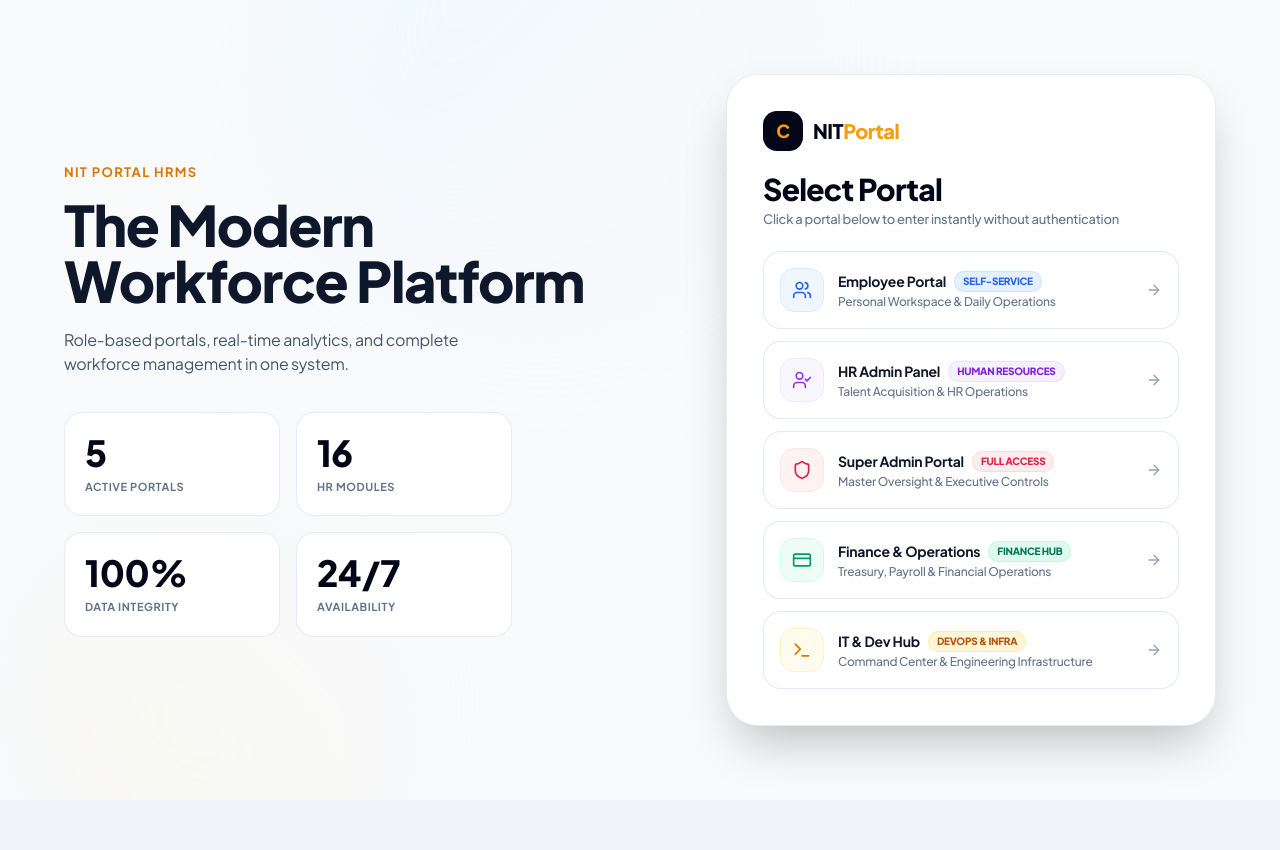
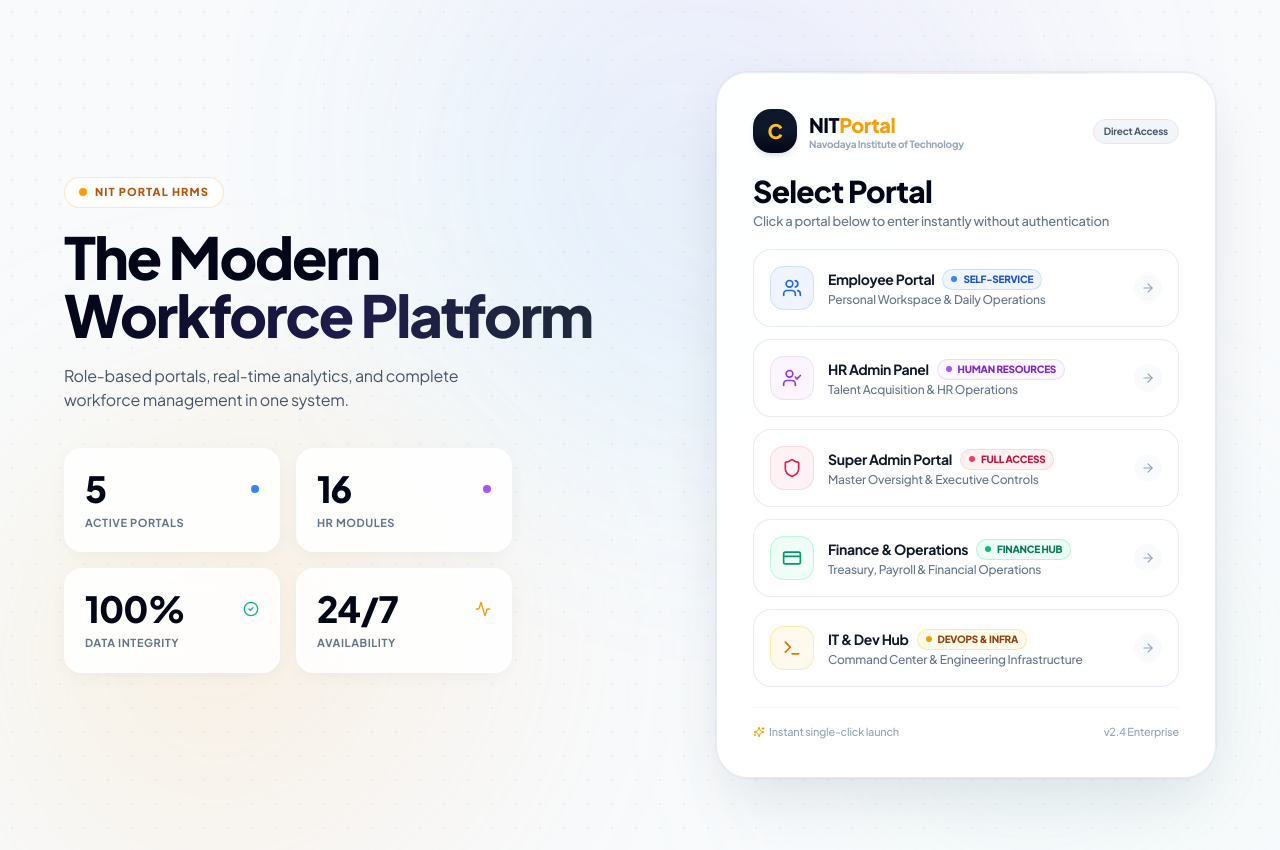
Before and after one commit to saifawaisi79-afk/NIT-HRMS, a Next.js app: page / in a window 1280 px wide. Before the commit the page ends 800 px from the top, so only its background shows below. Built offline with nearby package versions, Linux system fonts and the light colour scheme.

Commit message:
style: elevate UI to ultra-modern aesthetics with mesh lighting, glassmorphism, glowing micro-interactions, and command search

```diff
--- a/src/app/globals.css
+++ b/src/app/globals.css
@@ -72,6 +72,47 @@
   background: #94a3b8;
 }
 
+/* Modern Glassmorphism & Mesh utilities */
+.glass-surface {
+  background: rgba(255, 255, 255, 0.85);
+  backdrop-filter: blur(16px);
+  -webkit-backdrop-filter: blur(16px);
+  border: 1px solid rgba(255, 255, 255, 0.8);
+}
+
+.glass-surface-subtle {
+  background: rgba(255, 255, 255, 0.65);
+  backdrop-filter: blur(12px);
+  -webkit-backdrop-filter: blur(12px);
+  border: 1px solid rgba(241, 245, 249, 0.8);
+}
+
+.bg-dot-grid {
+  background-image: radial-gradient(rgba(148, 163, 184, 0.25) 1px, transparent 1px);
+  background-size: 24px 24px;
+}
+
+/* Glow shadow utilities */
+.glow-blue {
+  box-shadow: 0 0 25px -4px rgba(59, 130, 246, 0.25);
+}
+
+.glow-purple {
+  box-shadow: 0 0 25px -4px rgba(168, 85, 247, 0.25);
+}
+
+.glow-rose {
+  box-shadow: 0 0 25px -4px rgba(244, 63, 94, 0.25);
+}
+
+.glow-emerald {
+  box-shadow: 0 0 25px -4px rgba(16, 185, 129, 0.25);
+}
+
+.glow-amber {
+  box-shadow: 0 0 25px -4px rgba(245, 158, 11, 0.25);
+}
+
 /* Reference card subtle gradients */
 .card-spotlight-amber {
   background: linear-gradient(135deg, #fffbeb 0%, #fef3c7 60%, #fde68a 100%);
@@ -99,6 +140,28 @@
   to { opacity: 1; transform: translateY(0); }
 }
 
+@keyframes floatSlow {
+  0%, 100% { transform: translateY(0px); }
+  50% { transform: translateY(-8px); }
+}
+
+@keyframes pulseSubtle {
+  0%, 100% { opacity: 0.4; }
+  50% { opacity: 0.8; }
+}
+
+.animate-fade-in {
+  animation: fadeIn 0.35s cubic-bezier(0.16, 1, 0.3, 1) forwards;
+}
+
+.animate-float {
+  animation: floatSlow 6s ease-in-out infinite;
+}
+
+.animate-pulse-subtle {
+  animation: pulseSubtle 4s ease-in-out infinite;
+}
+
 .animate-fade-in {
   animation: fadeIn 0.25s cubic-bezier(0.16, 1, 0.3, 1) forwards;
 }
--- a/src/components/portal/PortalSelector.tsx
+++ b/src/components/portal/PortalSelector.tsx
@@ -9,6 +9,10 @@ import {
   CreditCard,
   Terminal,
   ArrowRight,
+  Sparkles,
+  CheckCircle2,
+  LockOpen,
+  Activity,
 } from "lucide-react";
 import { useDepartment, PortalType } from "@/context/DepartmentContext";
 
@@ -27,93 +31,135 @@ export default function PortalSelector() {
       id: "Student" as PortalType,
       name: "Employee Portal",
       badge: "SELF-SERVICE",
-      badgeClass: "bg-blue-100/70 text-blue-600 border-blue-200/60",
+      badgeClass: "bg-blue-50 text-blue-700 border-blue-200/80 shadow-2xs",
+      badgeDot: "bg-blue-500",
       description: "Personal Workspace & Daily Operations",
       icon: Users,
-      iconBg: "bg-blue-50/90 text-blue-600 border-blue-100",
+      iconBg: "bg-gradient-to-br from-blue-50 to-indigo-50/90 text-blue-600 border-blue-200/70 group-hover:border-blue-400 group-hover:glow-blue",
+      arrowHover: "group-hover:bg-blue-600 group-hover:text-white",
     },
     {
       id: "Faculty" as PortalType,
       name: "HR Admin Panel",
       badge: "HUMAN RESOURCES",
-      badgeClass: "bg-purple-100/70 text-purple-700 border-purple-200/60",
+      badgeClass: "bg-purple-50 text-purple-700 border-purple-200/80 shadow-2xs",
+      badgeDot: "bg-purple-500",
       description: "Talent Acquisition & HR Operations",
       icon: UserCheck,
-      iconBg: "bg-purple-50/90 text-purple-600 border-purple-100",
+      iconBg: "bg-gradient-to-br from-purple-50 to-fuchsia-50/90 text-purple-600 border-purple-200/70 group-hover:border-purple-400 group-hover:glow-purple",
+      arrowHover: "group-hover:bg-purple-600 group-hover:text-white",
     },
     {
       id: "HOD" as PortalType,
       name: "Super Admin Portal",
       badge: "FULL ACCESS",
-      badgeClass: "bg-rose-100/70 text-rose-600 border-rose-200/60",
+      badgeClass: "bg-rose-50 text-rose-700 border-rose-200/80 shadow-2xs",
+      badgeDot: "bg-rose-500",
       description: "Master Oversight & Executive Controls",
       icon: Shield,
-      iconBg: "bg-rose-50/90 text-rose-600 border-rose-100",
+      iconBg: "bg-gradient-to-br from-rose-50 to-pink-50/90 text-rose-600 border-rose-200/70 group-hover:border-rose-400 group-hover:glow-rose",
+      arrowHover: "group-hover:bg-rose-600 group-hover:text-white",
     },
     {
       id: "Administration" as PortalType,
       name: "Finance & Operations",
       badge: "FINANCE HUB",
-      badgeClass: "bg-emerald-100/70 text-emerald-700 border-emerald-200/60",
+      badgeClass: "bg-emerald-50 text-emerald-700 border-emerald-200/80 shadow-2xs",
+      badgeDot: "bg-emerald-500",
       description: "Treasury, Payroll & Financial Operations",
       icon: CreditCard,
-      iconBg: "bg-emerald-50/90 text-emerald-600 border-emerald-100",
+      iconBg: "bg-gradient-to-br from-emerald-50 to-teal-50/90 text-emerald-600 border-emerald-200/70 group-hover:border-emerald-400 group-hover:glow-emerald",
+      arrowHover: "group-hover:bg-emerald-600 group-hover:text-white",
     },
     {
       id: "Administration" as PortalType,
       name: "IT & Dev Hub",
       badge: "DEVOPS & INFRA",
-      badgeClass: "bg-amber-100/70 text-amber-700 border-amber-200/60",
+      badgeClass: "bg-amber-50 text-amber-800 border-amber-200/80 shadow-2xs",
+      badgeDot: "bg-amber-500",
       description: "Command Center & Engineering Infrastructure",
       icon: Terminal,
-      iconBg: "bg-amber-50/90 text-amber-600 border-amber-100",
+      iconBg: "bg-gradient-to-br from-amber-50 to-orange-50/90 text-amber-600 border-amber-200/70 group-hover:border-amber-400 group-hover:glow-amber",
+      arrowHover: "group-hover:bg-amber-600 group-hover:text-white",
     },
   ];
 
   return (
     <div className="min-h-screen w-full flex items-center justify-center p-4 sm:p-6 lg:p-12 relative overflow-hidden bg-[#f8fafc] font-sans antialiased">
-      {/* Soft ambient background gradients matching screenshot */}
-      <div className="w-[500px] h-[500px] bg-gradient-to-br from-cyan-100/40 via-blue-50/20 to-transparent rounded-full blur-3xl absolute -top-40 left-1/4 pointer-events-none" />
-      <div className="w-[420px] h-[420px] bg-gradient-to-tr from-amber-100/30 via-orange-50/20 to-transparent rounded-full blur-3xl absolute -bottom-20 left-10 pointer-events-none" />
+      {/* Subtle modern dot-grid background overlay */}
+      <div className="bg-dot-grid absolute inset-0 pointer-events-none opacity-50" />
+
+      {/* Multi-layered ambient lighting blobs */}
+      <div className="w-[620px] h-[620px] bg-gradient-to-tr from-cyan-400/20 via-indigo-400/15 to-purple-400/10 rounded-full blur-[130px] animate-pulse-subtle absolute -top-40 left-1/3 pointer-events-none" />
+      <div className="w-[500px] h-[500px] bg-gradient-to-br from-amber-300/25 via-orange-300/15 to-transparent rounded-full blur-[120px] absolute -bottom-20 left-6 pointer-events-none" />
+      <div className="w-[450px] h-[450px] bg-gradient-to-tl from-emerald-200/15 via-teal-100/10 to-transparent rounded-full blur-[100px] absolute -bottom-10 right-10 pointer-events-none" />
 
       <div className="max-w-6xl w-full mx-auto grid grid-cols-1 lg:grid-cols-12 gap-8 lg:gap-14 items-center relative z-10 py-6">
-        {/* Left Column: Hero Typography & Stat Cards */}
+        {/* Left Column: Hero Typography & High-Tech Stat Cards */}
         <div className="lg:col-span-6 lg:pr-4">
-          <span className="text-xs sm:text-[13px] font-bold text-amber-600 uppercase tracking-widest block mb-4">
-            NIT PORTAL HRMS
-          </span>
+          {/* Eyebrow badge */}
+          <div className="inline-flex items-center gap-2 px-3.5 py-1.5 rounded-full bg-white/90 backdrop-blur-md border border-amber-500/25 shadow-xs mb-5">
+            <span className="relative flex h-2 w-2">
+              <span className="animate-ping absolute inline-flex h-full w-full rounded-full bg-amber-400 opacity-75" />
+              <span className="relative inline-flex rounded-full h-2 w-2 bg-amber-500" />
+            </span>
+            <span className="text-[11px] font-black text-amber-700 tracking-widest uppercase">
+              NIT PORTAL HRMS
+            </span>
+          </div>
 
-          <h1 className="text-4xl sm:text-5xl lg:text-[56px] font-black text-slate-900 tracking-tight leading-[1.12]">
+          <h1 className="text-4xl sm:text-5xl lg:text-[58px] font-black text-slate-950 tracking-[-0.035em] leading-[1.08]">
             The Modern<br />
-            Workforce Platform
+            <span className="bg-gradient-to-r from-slate-950 via-indigo-950 to-slate-800 bg-clip-text text-transparent">
+              Workforce Platform
+            </span>
           </h1>
 
           <p className="text-slate-600 text-sm sm:text-base font-normal mt-5 max-w-md leading-relaxed">
             Role-based portals, real-time analytics, and complete workforce management in one system.
           </p>
 
-          {/* 4 Stat Cards in 2x2 Grid matching reference */}
+          {/* 4 Stat Cards in 2x2 Grid with ultra-modern glassmorphic styling */}
           <div className="grid grid-cols-2 gap-4 mt-9 max-w-md">
-            <div className="bg-white rounded-2xl p-5 border border-slate-200/80 shadow-xs">
-              <span className="text-3xl sm:text-4xl font-black text-slate-950 block">5</span>
+            <div className="glass-surface rounded-2xl p-5 border border-white/80 shadow-[0_4px_20px_-4px_rgba(15,23,42,0.06)] hover:shadow-[0_12px_28px_-6px_rgba(15,23,42,0.1)] hover:-translate-y-0.5 transition-all duration-300 relative overflow-hidden group">
+              <div className="absolute top-0 inset-x-0 h-[2px] bg-gradient-to-r from-transparent via-blue-500 to-transparent opacity-0 group-hover:opacity-100 transition-opacity duration-300" />
+              <div className="flex items-center justify-between">
+                <span className="text-3xl sm:text-4xl font-black text-slate-950 tracking-tight block">5</span>
+                <span className="w-2 h-2 rounded-full bg-blue-500" />
+              </div>
               <span className="text-[11px] font-bold text-slate-500 uppercase tracking-wider mt-1.5 block">
                 Active Portals
               </span>
             </div>
-            <div className="bg-white rounded-2xl p-5 border border-slate-200/80 shadow-xs">
-              <span className="text-3xl sm:text-4xl font-black text-slate-950 block">16</span>
+
+            <div className="glass-surface rounded-2xl p-5 border border-white/80 shadow-[0_4px_20px_-4px_rgba(15,23,42,0.06)] hover:shadow-[0_12px_28px_-6px_rgba(15,23,42,0.1)] hover:-translate-y-0.5 transition-all duration-300 relative overflow-hidden group">
+              <div className="absolute top-0 inset-x-0 h-[2px] bg-gradient-to-r from-transparent via-purple-500 to-transparent opacity-0 group-hover:opacity-100 transition-opacity duration-300" />
+              <div className="flex items-center justify-between">
+                <span className="text-3xl sm:text-4xl font-black text-slate-950 tracking-tight block">16</span>
+                <span className="w-2 h-2 rounded-full bg-purple-500" />
+              </div>
               <span className="text-[11px] font-bold text-slate-500 uppercase tracking-wider mt-1.5 block">
                 HR Modules
               </span>
             </div>
-            <div className="bg-white rounded-2xl p-5 border border-slate-200/80 shadow-xs">
-              <span className="text-3xl sm:text-4xl font-black text-slate-950 block">100%</span>
+
+            <div className="glass-surface rounded-2xl p-5 border border-white/80 shadow-[0_4px_20px_-4px_rgba(15,23,42,0.06)] hover:shadow-[0_12px_28px_-6px_rgba(15,23,42,0.1)] hover:-translate-y-0.5 transition-all duration-300 relative overflow-hidden group">
+              <div className="absolute top-0 inset-x-0 h-[2px] bg-gradient-to-r from-transparent via-emerald-500 to-transparent opacity-0 group-hover:opacity-100 transition-opacity duration-300" />
+              <div className="flex items-center justify-between">
+                <span className="text-3xl sm:text-4xl font-black text-slate-950 tracking-tight block">100%</span>
+                <CheckCircle2 className="w-4 h-4 text-emerald-500" />
+              </div>
               <span className="text-[11px] font-bold text-slate-500 uppercase tracking-wider mt-1.5 block">
                 Data Integrity
               </span>
             </div>
-            <div className="bg-white rounded-2xl p-5 border border-slate-200/80 shadow-xs">
-              <span className="text-3xl sm:text-4xl font-black text-slate-950 block">24/7</span>
+
+            <div className="glass-surface rounded-2xl p-5 border border-white/80 shadow-[0_4px_20px_-4px_rgba(15,23,42,0.06)] hover:shadow-[0_12px_28px_-6px_rgba(15,23,42,0.1)] hover:-translate-y-0.5 transition-all duration-300 relative overflow-hidden group">
+              <div className="absolute top-0 inset-x-0 h-[2px] bg-gradient-to-r from-transparent via-amber-500 to-transparent opacity-0 group-hover:opacity-100 transition-opacity duration-300" />
+              <div className="flex items-center justify-between">
+                <span className="text-3xl sm:text-4xl font-black text-slate-950 tracking-tight block">24/7</span>
+                <Activity className="w-4 h-4 text-amber-500" />
+              </div>
               <span className="text-[11px] font-bold text-slate-500 uppercase tracking-wider mt-1.5 block">
                 Availability
               </span>
@@ -121,28 +167,40 @@ export default function PortalSelector() {
           </div>
         </div>
 
-        {/* Right Column: Floating Select Portal Card */}
+        {/* Right Column: Floating Select Portal Card with Ultra-Modern Glass finish */}
         <div className="lg:col-span-6 flex justify-center lg:justify-end">
-          <div className="bg-white rounded-[32px] p-6 sm:p-8 lg:p-9 shadow-2xl border border-slate-200/80 max-w-[490px] w-full transition-all">
-            {/* Brand Logo matching screenshot */}
-            <div className="flex items-center gap-2.5">
-              <div className="w-10 h-10 rounded-xl bg-slate-950 flex items-center justify-center font-black text-amber-500 text-lg shadow-sm">
-                C
+          <div className="bg-white/95 backdrop-blur-2xl rounded-[32px] p-6 sm:p-8 lg:p-9 shadow-[0_24px_64px_-12px_rgba(15,23,42,0.12)] border border-slate-200/80 ring-1 ring-slate-900/[0.04] max-w-[500px] w-full transition-all relative">
+            {/* Top subtle light reflection */}
+            <div className="absolute inset-x-8 top-0 h-px bg-gradient-to-r from-transparent via-slate-400/25 to-transparent" />
+
+            {/* Brand Logo matching screenshot with high-end aesthetic */}
+            <div className="flex items-center justify-between">
+              <div className="flex items-center gap-3">
+                <div className="w-11 h-11 rounded-2xl bg-gradient-to-b from-slate-900 via-slate-900 to-slate-950 flex items-center justify-center font-black text-amber-400 text-xl shadow-md ring-1 ring-white/10 group-hover:scale-105 transition-transform">
+                  C
+                </div>
+                <div>
+                  <div className="text-xl font-black tracking-tight text-slate-950 flex items-center">
+                    <span>NIT</span>
+                    <span className="text-amber-500">Portal</span>
+                  </div>
+                  <p className="text-[10px] font-bold text-slate-400 -mt-0.5">Navodaya Institute of Technology</p>
+                </div>
               </div>
-              <div className="text-xl font-black tracking-tight text-slate-950">
-                NIT<span className="text-amber-500">Portal</span>
-              </div>
+              <span className="px-2.5 py-1 rounded-full text-[10px] font-bold bg-slate-100/90 text-slate-600 border border-slate-200 shadow-2xs">
+                Direct Access
+              </span>
             </div>
 
             {/* Title & Subtitle */}
             <h2 className="text-2xl sm:text-3xl font-extrabold text-slate-950 mt-5 tracking-tight">
               Select Portal
             </h2>
-            <p className="text-xs sm:text-[13px] text-slate-500 mt-1 mb-6 font-medium">
-              Click a portal below to enter instantly without authentication
+            <p className="text-xs sm:text-[13px] text-slate-500 mt-1 mb-5 font-medium flex items-center gap-1.5">
+              <span>Click a portal below to enter instantly without authentication</span>
             </p>
 
-            {/* 5 Portals Vertical Stack */}
+            {/* 5 Portals Vertical Stack with rich modern hover effects */}
             <div className="space-y-3">
               {portalList.map((portal) => {
                 const Icon = portal.icon;
@@ -150,22 +208,23 @@ export default function PortalSelector() {
                   <button
                     key={portal.name}
                     onClick={() => handleSelect(portal.id, portal.name)}
-                    className="w-full flex items-center justify-between p-3.5 sm:p-4 rounded-2xl border border-slate-200/90 hover:border-slate-400 hover:shadow-md transition-all duration-200 cursor-pointer bg-white text-left group"
+                    className="w-full flex items-center justify-between p-3.5 sm:p-4 rounded-2xl border border-slate-200/80 hover:border-indigo-400/50 hover:shadow-lg transition-all duration-300 cursor-pointer bg-white/80 hover:bg-white text-left group hover:-translate-y-0.5 relative overflow-hidden"
                   >
                     <div className="flex items-center gap-3.5 min-w-0">
                       <div
-                        className={`w-11 h-11 rounded-xl border flex items-center justify-center shrink-0 group-hover:scale-105 transition-transform ${portal.iconBg}`}
+                        className={`w-11 h-11 rounded-xl border flex items-center justify-center shrink-0 transition-all duration-300 ${portal.iconBg}`}
                       >
-                        <Icon className="w-5 h-5 stroke-[2]" />
+                        <Icon className="w-5 h-5 stroke-[2] transition-transform duration-300 group-hover:scale-110" />
                       </div>
                       <div className="min-w-0">
                         <div className="flex items-center gap-2 flex-wrap">
-                          <span className="font-bold text-slate-900 text-sm">
+                          <span className="font-bold text-slate-900 text-sm tracking-tight group-hover:text-indigo-950 transition-colors">
                             {portal.name}
                           </span>
                           <span
-                            className={`px-2 py-0.5 rounded-full text-[10px] font-extrabold border ${portal.badgeClass}`}
+                            className={`inline-flex items-center gap-1.5 px-2 py-0.5 rounded-full text-[10px] font-extrabold border ${portal.badgeClass}`}
                           >
+                            <span className={`w-1.5 h-1.5 rounded-full ${portal.badgeDot}`} />
                             {portal.badge}
                           </span>
                         </div>
@@ -174,10 +233,21 @@ export default function PortalSelector() {
                         </p>
                       </div>
                     </div>
-                    <ArrowRight className="w-4 h-4 text-slate-400 group-hover:text-slate-900 group-hover:translate-x-1 transition-all shrink-0 ml-2" />
+                    <div className={`w-7 h-7 rounded-full flex items-center justify-center bg-slate-50 text-slate-400 group-hover:text-white transition-all duration-300 shrink-0 ml-2 shadow-2xs ${portal.arrowHover}`}>
+                      <ArrowRight className="w-3.5 h-3.5 transition-transform duration-300 group-hover:translate-x-0.5" />
+                    </div>
                   </button>
                 );
               })}
+            </div>
+
+            {/* Micro footer hint */}
+            <div className="mt-5 pt-4 border-t border-slate-100 flex items-center justify-between text-[11px] text-slate-400 font-medium">
+              <span className="flex items-center gap-1">
+                <Sparkles className="w-3 h-3 text-amber-500" />
+                <span>Instant single-click launch</span>
+              </span>
+              <span>v2.4 Enterprise</span>
             </div>
           </div>
         </div>
```
Also changed, not shown: src/components/layout/Topbar.tsx (+19 -7 lines).
